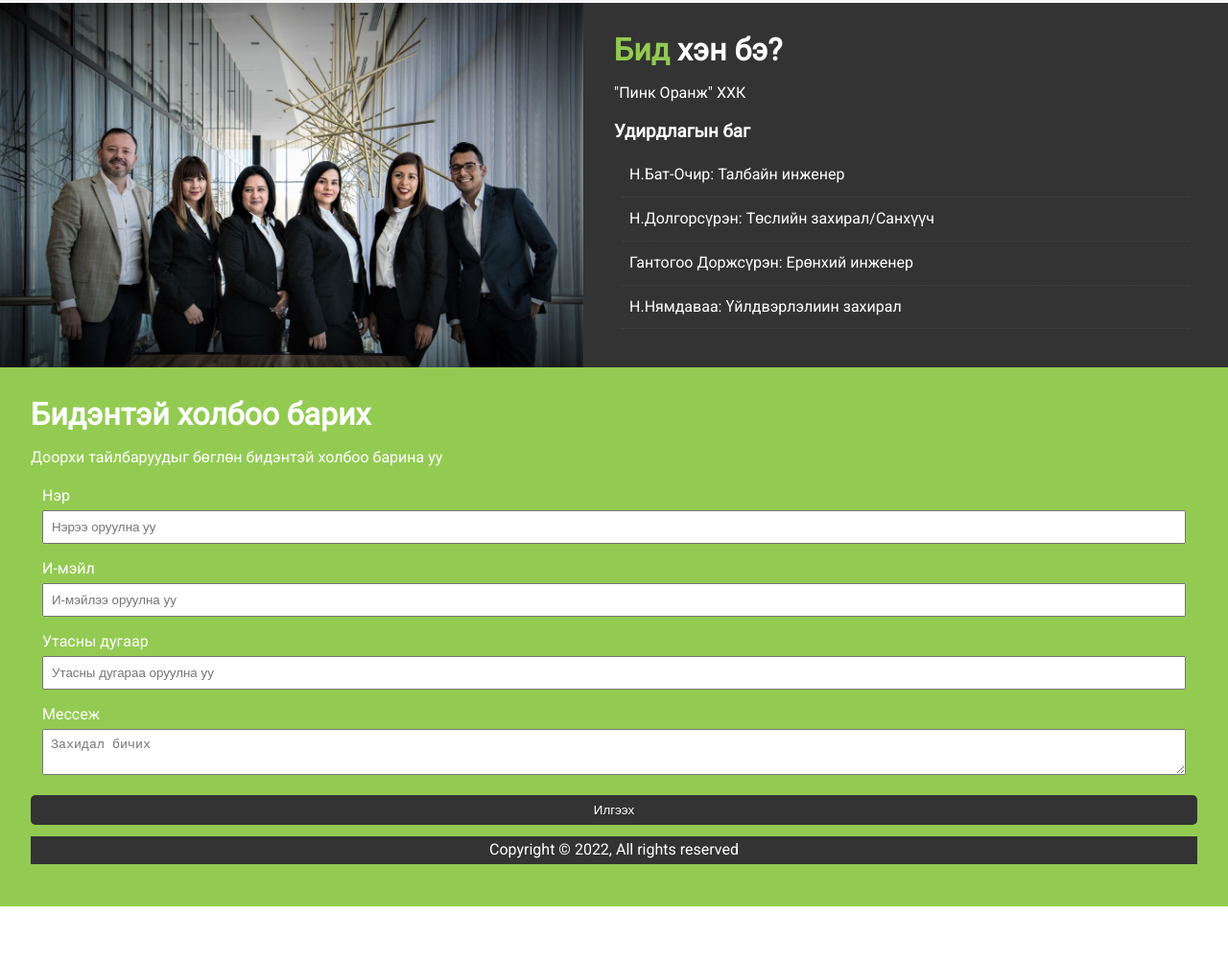
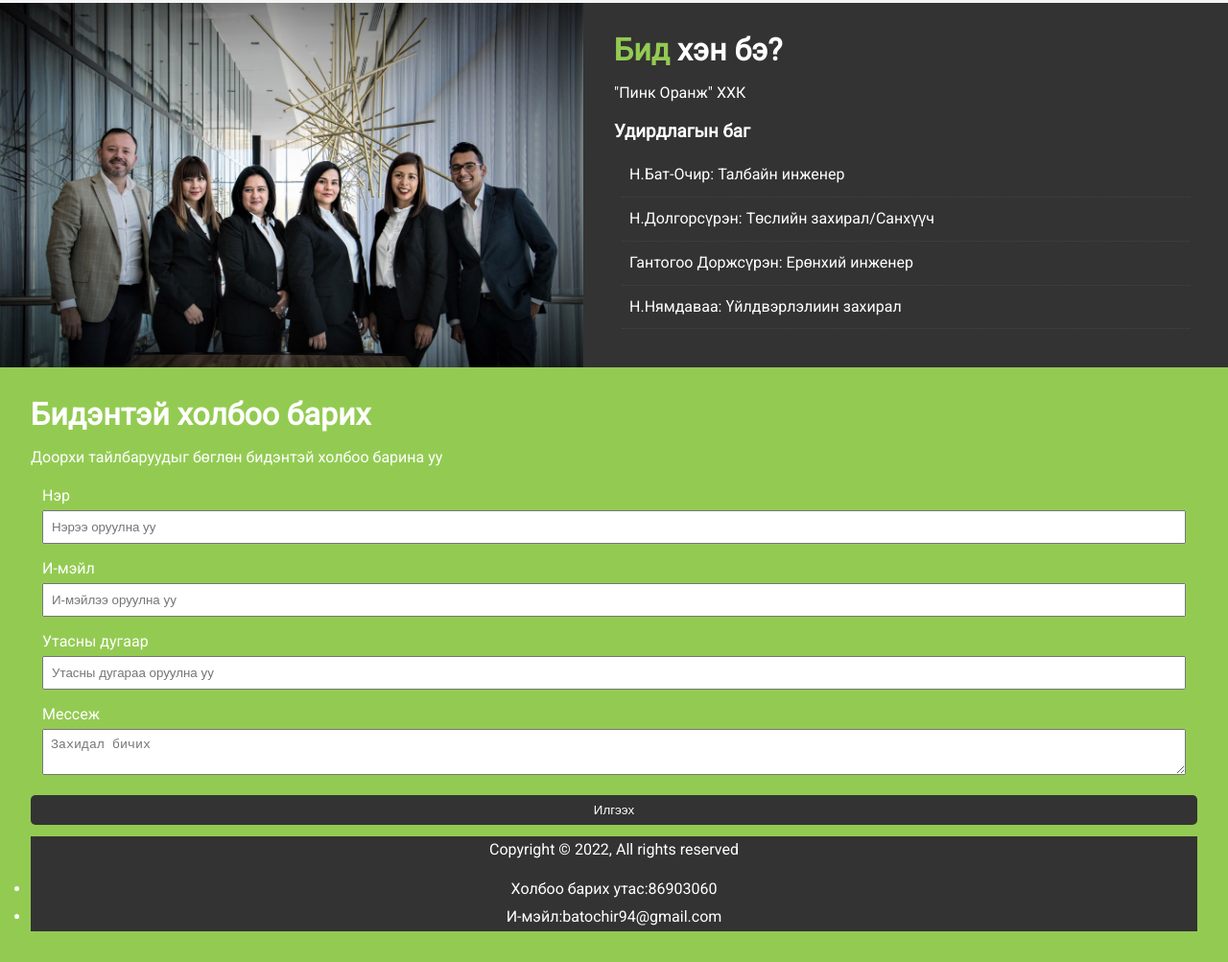
Before and after one commit to OMG1995/js, a plain HTML site: page index.html in a window 1280 px wide. Shown: the part 1271-2274 px from the top of the page at 96% size. Before the commit the page ends 2216 px from the top, so only its background shows below. Drawn offline with Linux system fonts and the light colour scheme.

Commit message:
footer zasaw

```diff
--- a/index.html
+++ b/index.html
@@ -117,6 +117,10 @@
         </form>
         <div class="mon bg-dark">
             <p>Copyright &copy 2022, All rights reserved</p>
+            <ul>
+                <li>Холбоо барих утас:86903060</li>
+                <li>И-мэйл:batochir94@gmail.com</li>
+            </ul>
         </div>
     </div>
     </div>
```
